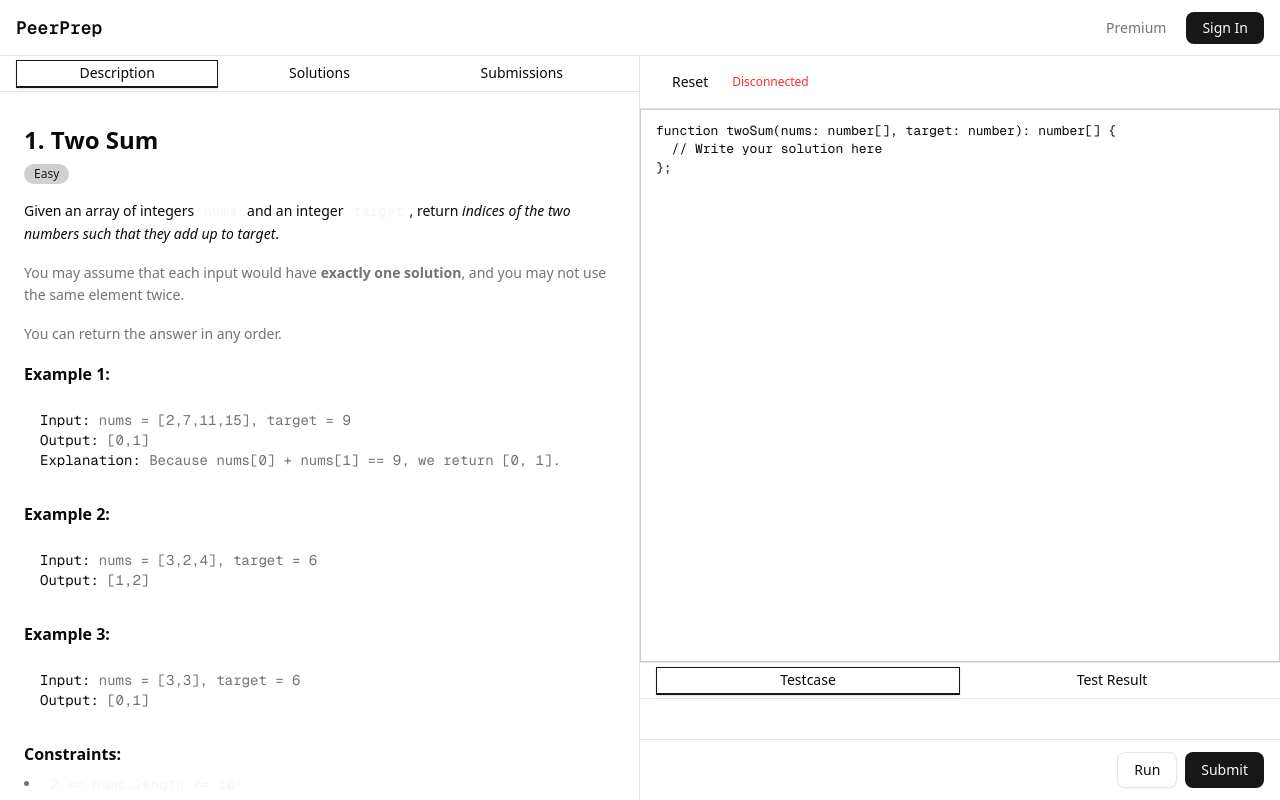
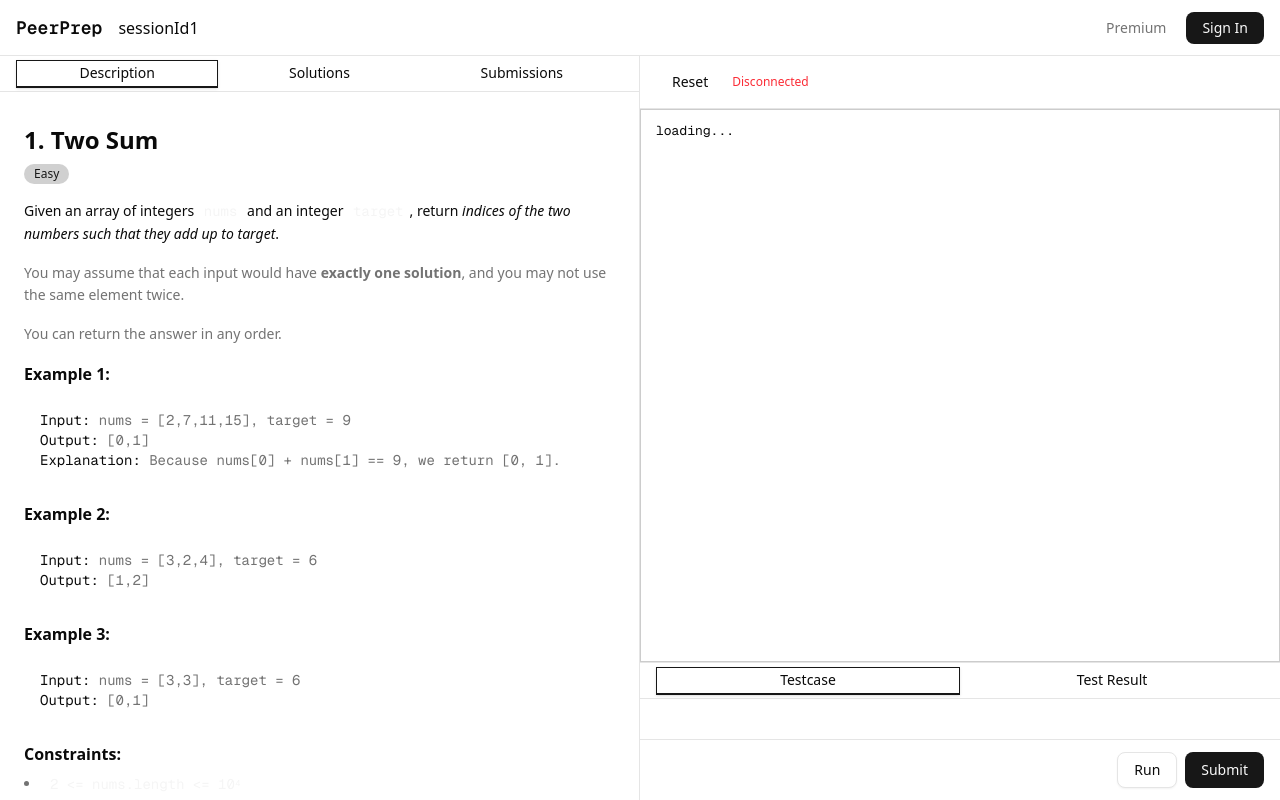
Before and after one commit to JumpyJay/PeerPrep, a Next.js app: page /collaboration/sessions/1 in a window 1280 px wide. Built offline with nearby package versions, Linux system fonts and the light colour scheme; no server answers.

Commit message:
Pass page params (session id) into each collaboration space

```diff
--- a/src/app/collaboration/components/codeEditor.tsx
+++ b/src/app/collaboration/components/codeEditor.tsx
@@ -6,11 +6,15 @@ import { Tabs, TabsContent, TabsList, TabsTrigger } from "@/components/ui/tabs";
 import { io } from "socket.io-client";
 import "quill/dist/quill.snow.css";
 
+interface CodeEditorProps {
+  sessionId: number;
+}
+
 const defaultCode = `function twoSum(nums: number[], target: number): number[] {
   // Write your solution here
 };`;
 
-export function CodeEditor() {
+export function CodeEditor(params: CodeEditorProps) {
   // store quill and socket instance that persists between re-render
   const quillRef = useRef<any>(null);
   const socketRef = useRef<ReturnType<typeof io> | null>(null);
@@ -74,7 +78,8 @@ export function CodeEditor() {
         q.root.classList.add("font-mono");
 
         // Seed content
-        q.setText(defaultCode);
+        q.disable();
+        q.setText("loading...");
 
         // attach handler
         const onTextChange = (delta: any, _old: any, source: string) => {
--- a/src/app/collaboration/components/codingInterface.tsx
+++ b/src/app/collaboration/components/codingInterface.tsx
@@ -2,7 +2,11 @@
 import { QuestionPanel } from "./questionPanel";
 import { CodeEditor } from "./codeEditor";
 
-export function CodingInterface() {
+interface CodingInterfaceProps {
+  sessionId: number;
+}
+
+export function CodingInterface(params: CodingInterfaceProps) {
   return (
     <div className="flex h-screen flex-col bg-background">
       {/* Header */}
@@ -11,6 +15,7 @@ export function CodingInterface() {
           <h1 className="font-mono text-lg font-semibold text-foreground">
             PeerPrep
           </h1>
+          <h3>{"sessionId" + params.sessionId}</h3>
         </div>
         <div className="flex items-center gap-2">
           <button className="rounded-md px-3 py-1.5 text-sm text-muted-foreground hover:bg-secondary hover:text-foreground">
@@ -28,7 +33,7 @@ export function CodingInterface() {
         <QuestionPanel />
 
         {/* Right Panel - Code Editor */}
-        <CodeEditor />
+        <CodeEditor sessionId={params.sessionId} />
       </div>
     </div>
   );
--- a/src/app/collaboration/sessions/[id]/page.tsx
+++ b/src/app/collaboration/sessions/[id]/page.tsx
@@ -1,5 +1,11 @@
+"use client";
+
 import { CodingInterface } from "../../components/codingInterface";
+import { useParams } from "next/navigation";
 
 export default function CollaborationPage() {
-  return <CodingInterface />;
+  const params = useParams();
+  const sessionId = Number(params.id);
+  console.log("sessionId", sessionId);
+  return <CodingInterface sessionId={sessionId} />;
 }
```
